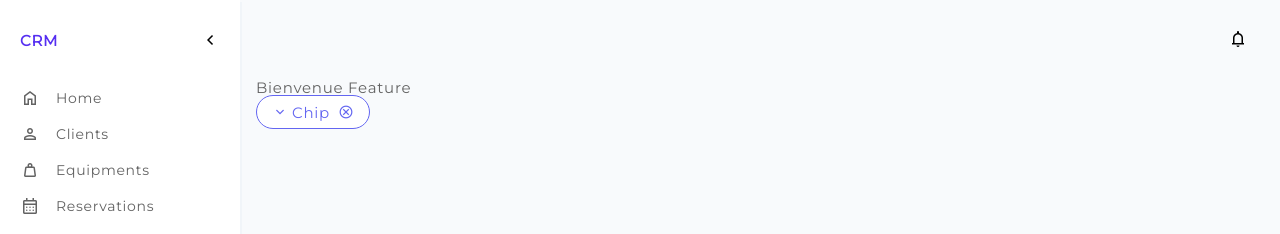
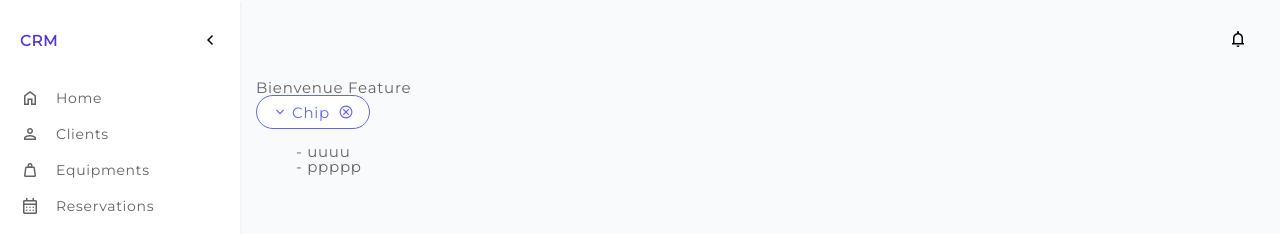
Before and after one commit to GeoffroyMuller/front_crm, a Vue app: page / in a window 1280 px wide. Shown: the top 234 px of the page. Built offline with nearby package versions, Linux system fonts and the light colour scheme; sample sign-in values are in the browser's storage.

Commit message:
add List components

```diff
--- /dev/null
+++ b/src/core/components/List.vue
@@ -0,0 +1,26 @@
+<template>
+  <div class="list">
+    <ul>
+      <li v-for="(item, index) in list" :key="index">
+        <p v-if="!$slots.default">
+          {{ getLabel ? getLabel(item) : item }}
+        </p>
+        <slot v-else :item="item" />
+      </li>
+    </ul>
+  </div>
+</template>
+
+<script setup lang="ts">
+export interface ListProps {
+  list: Array<any> | null;
+  getLabel?: (item: any) => string;
+}
+const props = withDefaults(defineProps<ListProps>(), {});
+</script>
+
+<style lang="scss" scoped>
+li {
+  list-style-type: none;
+}
+</style>
--- a/src/features/pages/Home.vue
+++ b/src/features/pages/Home.vue
@@ -1,8 +1,24 @@
 <template>
   <div>{{ $t("WELCOME") }}</div>
   <Chip isClosable isOutline color="primary" icon="expand_more">Chip</Chip>
+  <List
+    :list="[
+      { titre: 'yo', poui: 'uuuu' },
+      { titre: 'dq', poui: 'ppppp' },
+    ]"
+    :getLabel="
+      (item) => {
+        return item.titre;
+      }
+    "
+  >
+    <template #default="{ item }">
+      <div>- {{ item.poui }}</div>
+    </template>
+  </List>
 </template>
 
 <script setup lang="ts">
 import Chip from "@/core/components/Chip.vue";
+import List from "@/core/components/List.vue";
 </script>
```
